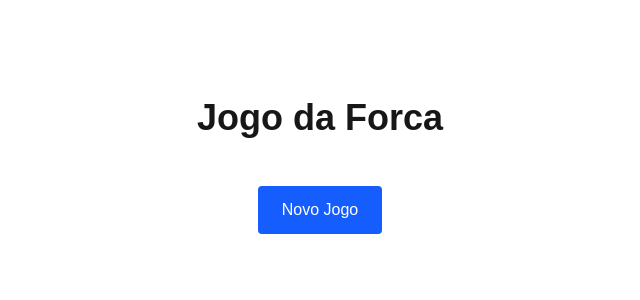
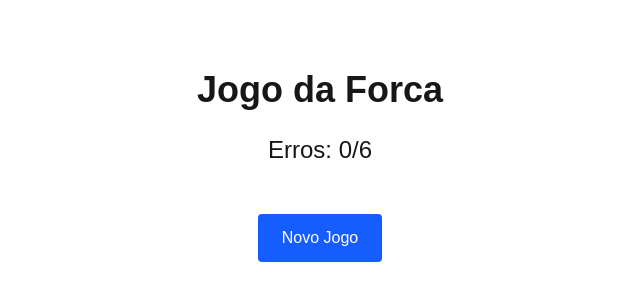
Before and after one commit to kalveslima/jogo-forca, a Next.js app in the folder frontend/: page / in a window 1280 px wide. Shown: the part 234-534 px from the top of the page, without its empty margins (320-960 px from the left). Built offline with nearby package versions, Linux system fonts and the light colour scheme.

Commit message:
voce_esta_verndo_a_casa_cair

```diff
--- a/frontend/app/page.tsx
+++ b/frontend/app/page.tsx
@@ -5,6 +5,7 @@ import { useState } from "react";
 export default function Home() {
   const [palavra, setPalavra] = useState("");
   const [letrasUsadas, setLetrasUsadas] = useState<string[]>([]);
+  const [erros, setErros] = useState(0);
 
   async function novoJogo() {
     const resposta = await fetch(
@@ -15,14 +16,23 @@ export default function Home() {
 
     setPalavra(dados.palavra);
     setLetrasUsadas([]);
+    setErros(0);
   }
 
   function tentarLetra(letra: string) {
-    if (letrasUsadas.includes(letra)) {
+    if (
+      letrasUsadas.includes(letra) ||
+      venceu ||
+      perdeu
+    ) {
       return;
     }
 
     setLetrasUsadas([...letrasUsadas, letra]);
+
+    if (!palavra.includes(letra)) {
+      setErros((valorAtual) => valorAtual + 1);
+    }
   }
 
   const palavraOculta = palavra
@@ -34,17 +44,49 @@ export default function Home() {
     )
     .join(" ");
 
-  const alfabeto = "abcdefghijklmnopqrstuvwxyz".split("");
+  const venceu =
+    palavra.length > 0 &&
+    palavra
+      .split("")
+      .every((letra) =>
+        letrasUsadas.includes(letra)
+      );
+
+  const perdeu = erros >= 6;
+
+  const alfabeto =
+    "abcdefghijklmnopqrstuvwxyz".split("");
 
   return (
     <main className="min-h-screen flex flex-col items-center justify-center gap-6 p-4">
+
       <h1 className="text-4xl font-bold">
         Jogo da Forca
       </h1>
 
+      <div className="text-2xl">
+        Erros: {erros}/6
+      </div>
+
       <div className="text-5xl tracking-widest">
-        {palavra ? palavraOculta : ""}
+        {palavra
+          ? perdeu
+            ? palavra.toUpperCase()
+            : palavraOculta
+          : ""}
       </div>
+
+      {venceu && (
+        <div className="text-green-600 text-2xl font-bold">
+          🎉 Você venceu!
+        </div>
+      )}
+
+      {perdeu && (
+        <div className="text-red-600 text-2xl font-bold">
+          💀 Você perdeu!
+        </div>
+      )}
 
       <button
         onClick={novoJogo}
@@ -58,8 +100,14 @@ export default function Home() {
           {alfabeto.map((letra) => (
             <button
               key={letra}
-              onClick={() => tentarLetra(letra)}
-              disabled={letrasUsadas.includes(letra)}
+              onClick={() =>
+                tentarLetra(letra)
+              }
+              disabled={
+                letrasUsadas.includes(letra) ||
+                venceu ||
+                perdeu
+              }
               className="
                 w-10
                 h-10
```
